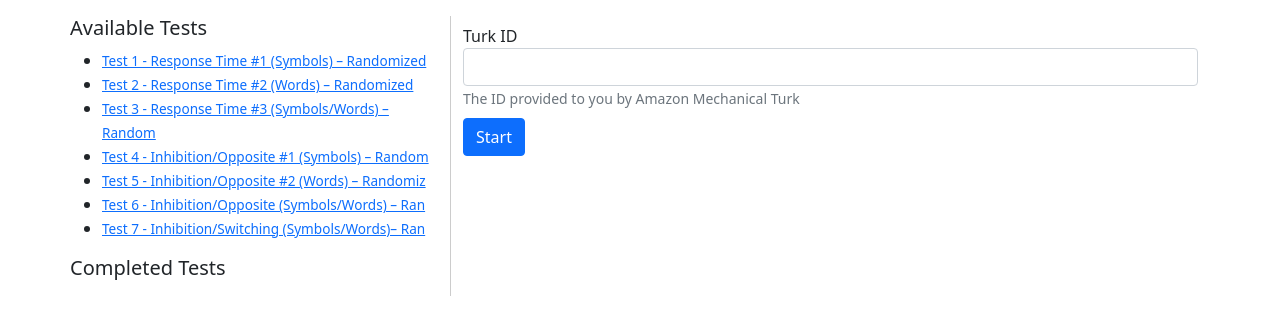
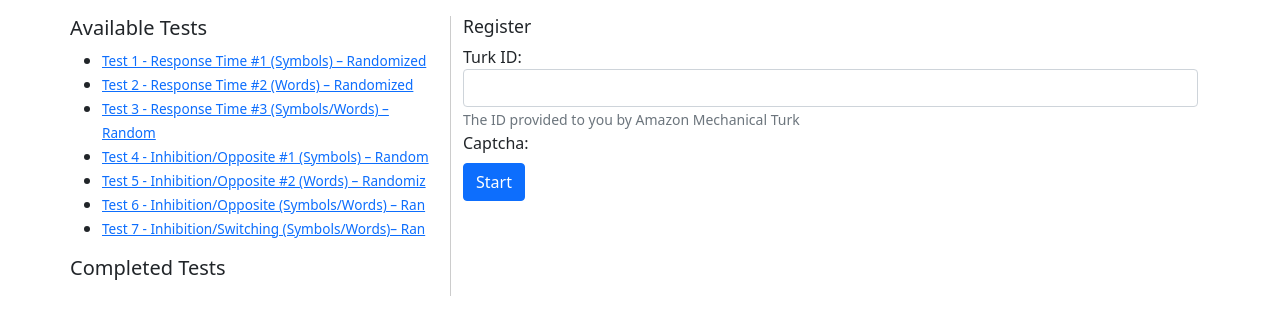
Before and after one commit to rohansroy/cognition, a Django app: page / in a window 1280 px wide. Shown: the part 70-405 px from the top of the page. Run offline with Django 3.2, Linux system fonts and the light colour scheme; data comes from the database, SQL or seed files in the repository.

Commit message:
recaptcha

```diff
--- a/cognition/settings.py
+++ b/cognition/settings.py
@@ -41,6 +41,7 @@ INSTALLED_APPS = [
     'django.contrib.messages',
     'django.contrib.staticfiles',
     'cognitive_skills',
+    'captcha',
 ]
 
 MIDDLEWARE = [
@@ -126,3 +127,7 @@ STATIC_URL = '/static/'
 # https://docs.djangoproject.com/en/3.2/ref/settings/#default-auto-field
 
 DEFAULT_AUTO_FIELD = 'django.db.models.BigAutoField'
+
+RECAPTCHA_PRIVATE_KEY = config('RECAPTCHA_PRIVATE_KEY', default='6LcTABscAAAAADKHu_iq8Ut5JQYmJmYMvUpmB-Ke')
+RECAPTCHA_PUBLIC_KEY = config('RECAPTCHA_PUBLIC_KEY', default='6LcTABscAAAAACPI-HYTmbjGC9Y6O_YhrsaHjBgb')
+SILENCED_SYSTEM_CHECKS = ['captcha.recaptcha_test_key_error']
--- /dev/null
+++ b/cognitive_skills/forms.py
@@ -0,0 +1,12 @@
+from django import forms
+from captcha.fields import ReCaptchaField
+
+class RegisterForm(forms.Form):
+    def __init__(self, *args, **kwargs):
+        super(RegisterForm, self).__init__(*args, **kwargs)
+        self.fields['turk_id'].widget.attrs = {
+            'class': 'form-control'
+        }
+
+    turk_id = forms.CharField(label="Turk ID", max_length=100, help_text="The ID provided to you by Amazon Mechanical Turk")
+    captcha = ReCaptchaField()
--- a/cognitive_skills/templates/cognitive_skills/index.html
+++ b/cognitive_skills/templates/cognitive_skills/index.html
@@ -11,14 +11,25 @@
     <h3>Start Tests:</h3>
     <p>Choose a test from the list on the left.</p>
   {% else %}
+    <h3>Register</h3>
       <form method="post" action="{% url 'cognitive_skills:register' %}" class="mt-2">
+
         {% csrf_token %}
+        {% for field in register_form %}
         <div class="form-group">
-          <label for="turk_id">Turk ID</label>
+          {{ field.label_tag }} {{ field }}
+          {% if field.help_text %}
+            <small class="form-text text-muted">{{ field.help_text|safe }}</small>
+          {% endif %}
+          {{ field.errors }}
+        </div>
+        {% endfor %}
+          <!-- <label for="turk_id">Turk ID</label>
           <input type="text" class="form-control" id="turk_id" name="turk_id">
-          <small id="turkIDHelp" class="form-text text-muted">The ID provided to you by Amazon Mechanical Turk</small>
+          <small id="turkIDHelp" class="form-text text-muted">The ID provided to you by Amazon Mechanical Turk</small> -->
+        <div class="form-group">
+          <button type="submit" class="mt-2 btn btn-primary">Start</button>
         </div>
-        <button type="submit" class="mt-2 btn btn-primary">Start</button>
       </form>
   {% endif %}
 {% endblock %}
--- a/cognitive_skills/views.py
+++ b/cognitive_skills/views.py
@@ -2,9 +2,10 @@ from django.http import HttpResponse, HttpResponseRedirect, HttpResponseNotFound
 from django.shortcuts import render, get_object_or_404
 from django.urls import reverse
 from .models import Test, Result, Worker
+from .forms import RegisterForm
 
 # Create your views here.
-def index(request):
+def index(request, register_form=None):
     worker_id = request.session.get('worker_id')
     try:
         if worker_id:
@@ -14,24 +15,46 @@ def index(request):
     except Worker.DoesNotExist:
         request.session.flush()
         return HttpResponseRedirect(reverse('cognitive_skills:home'))
+
+    register_form = register_form or RegisterForm()
+
     context = {
         'title': 'Cognitive Skills App',
         'worker': worker,
         'available_tests': Test.objects.exclude(results__worker=worker) if worker else Test.objects.all(),
         'completed_tests': Test.objects.filter(results__worker=worker) if worker else [],
+        'register_form': register_form
     }
 
     return render(request, 'cognitive_skills/index.html', context)
 
 def register(request):
     if request.method == 'POST':
-        turk_id = request.POST.get('turk_id')
-        worker = Worker(turk_id=turk_id)
-        worker.save()
-        request.session['worker_id'] = str(worker.id)
-        first_test = Test.objects.all().first()
-        return HttpResponseRedirect(reverse('cognitive_skills:test', args=[first_test.slug]))
-    return HttpResponseNotFound()
+        register_form = RegisterForm(request.POST)
+        if register_form.is_valid():
+            turk_id = register_form.cleaned_data['turk_id']
+            worker = Worker(turk_id=turk_id)
+            worker.save()
+            request.session['worker_id'] = str(worker.id)
+            first_test = Test.objects.all().first()
+            return HttpResponseRedirect(reverse('cognitive_skills:test', args=[first_test.slug]))
+        else:
+            context = {
+                'title': 'Cognitive Skills App',
+                'worker': None,
+                'available_tests': Test.objects.all(),
+                'completed_tests': [],
+                'register_form': register_form
+            }
+            return render(request, 'cognitive_skills/index.html', context)
+    context = {
+        'title': 'Cognitive Skills App',
+        'worker': None,
+        'available_tests': Test.objects.all(),
+        'completed_tests': [],
+        'register_form': RegisterForm()
+    }
+    return render(request, 'cognitive_skills/index.html', context)
 
 def score(request):
     worker_id = request.session.get('worker_id')
--- a/requirements.txt
+++ b/requirements.txt
@@ -1,6 +1,7 @@
 asgiref==3.4.1
 dj-database-url==0.5.0
 Django==3.2.5
+django-recaptcha==2.0.6
 django-sort-order-field==1.2
 gunicorn==20.1.0
 psycopg2==2.9.1
```
